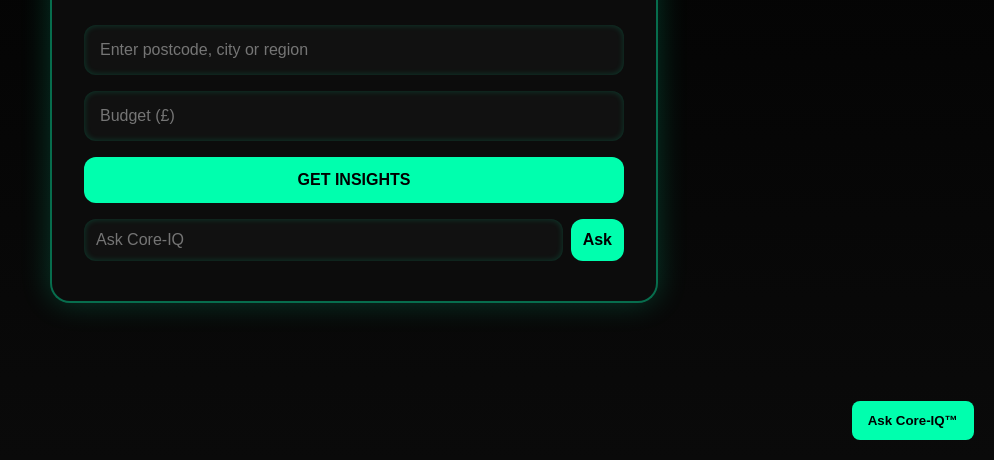
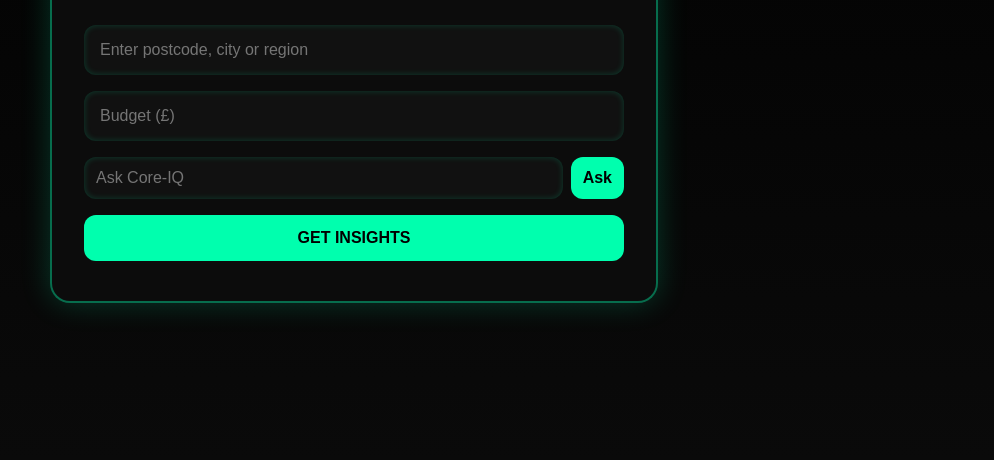
Before and after one commit to CORE-IQ/core-iq-demo, a website: page index.html in a window 1280 px wide. Shown: the part 340-800 px from the top of the page, without its empty margins (286-1280 px from the left). Drawn offline with Linux system fonts and the light colour scheme.

Commit message:
Remove floating Ask Core-IQ button and reposition input

```diff
--- a/index.html
+++ b/index.html
@@ -74,11 +74,11 @@
       <div style="display: flex; flex-direction: column; gap: 16px;">
         <input type="text" id="targetAreaInput" placeholder="Enter postcode, city or region" style="padding: 16px; border-radius: 12px; border: none; font-size: 1rem; background: #111; color: #fff; box-shadow: inset 0 0 6px rgba(0,255,174,0.2);" />
         <input type="number" id="budgetInput" placeholder="Budget (£)" style="padding: 16px; border-radius: 12px; border: none; font-size: 1rem; background: #111; color: #fff; box-shadow: inset 0 0 6px rgba(0,255,174,0.2);" />
-        <button id="submitButton" type="button" style="background: #00ffae; color: #000; font-weight: bold; font-size: 1rem; padding: 14px; border-radius: 12px; border: none; transition: background 0.3s;">GET INSIGHTS</button>
         <div style="display:flex;gap:8px;">
           <input id="openAIInput" placeholder="Ask Core-IQ" style="flex:1;padding:12px;border-radius:12px;border:none;font-size:1rem;background:#111;color:#fff;box-shadow:inset 0 0 6px rgba(0,255,174,0.2);" />
           <button id="openAIAskButton" type="button" style="background:#00ffae;color:#000;font-weight:bold;font-size:1rem;padding:12px;border-radius:12px;border:none;">Ask</button>
         </div>
+        <button id="submitButton" type="button" style="background: #00ffae; color: #000; font-weight: bold; font-size: 1rem; padding: 14px; border-radius: 12px; border: none; transition: background 0.3s;">GET INSIGHTS</button>
       </div>
       <div id="resultContainer" class="hidden"></div>
     </div>
@@ -86,6 +86,5 @@
 
   <script src="budget.js"></script>
   <script src="main.js"></script>
-  <script src="chat.js"></script>
 </body>
 </html>
```
